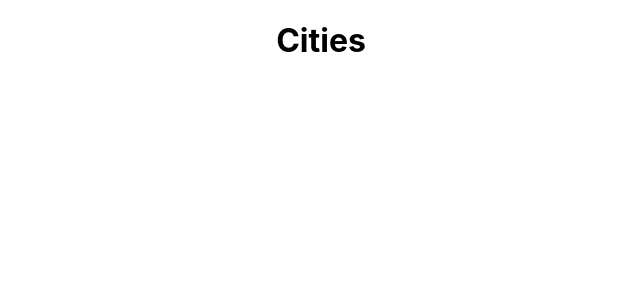
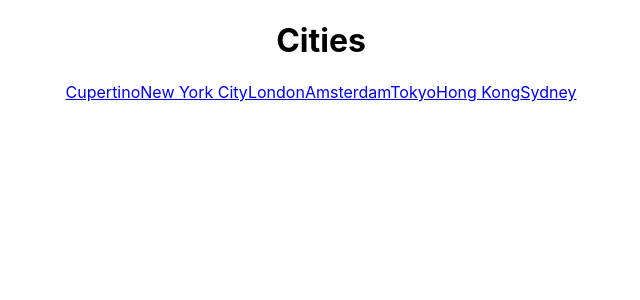
Before and after one commit to tj3407/navbar, a React (Create React App) app: page / in a window 1280 px wide. Shown: the top 300 px of the page, without its empty margins (319-959 px from the left). Built offline with nearby package versions, Linux system fonts and the light colour scheme.

Commit message:
Set navbar items

```diff
--- a/src/App.js
+++ b/src/App.js
@@ -6,10 +6,16 @@
 var navbarLinks = require("./metadata/navigation.json");
 
 function App() {
+  const [items, setItems] = React.useState([]);
+
+  React.useEffect(() => {
+    setItems(navbarLinks.cities);
+  }, [])
+
   return (
     <div className="App">
       <Header />
-      <Navbar items={navbarLinks} />
+      <Navbar items={items} />
     </div>
   );
 }
--- a/src/components/navbar/Navbar.js
+++ b/src/components/navbar/Navbar.js
@@ -1,9 +1,15 @@
-import React from 'react'
+import React from "react";
 
-export default function Navbar() {
-    return (
-        <div>
-
-        </div>
-    )
+export default function Navbar(props) {
+  return (
+    <div>
+      {props.items.map(item => {
+        return (
+          <a key={item.section} href="/">
+            {item.label}
+          </a>
+        );
+      })}
+    </div>
+  );
 }
```
